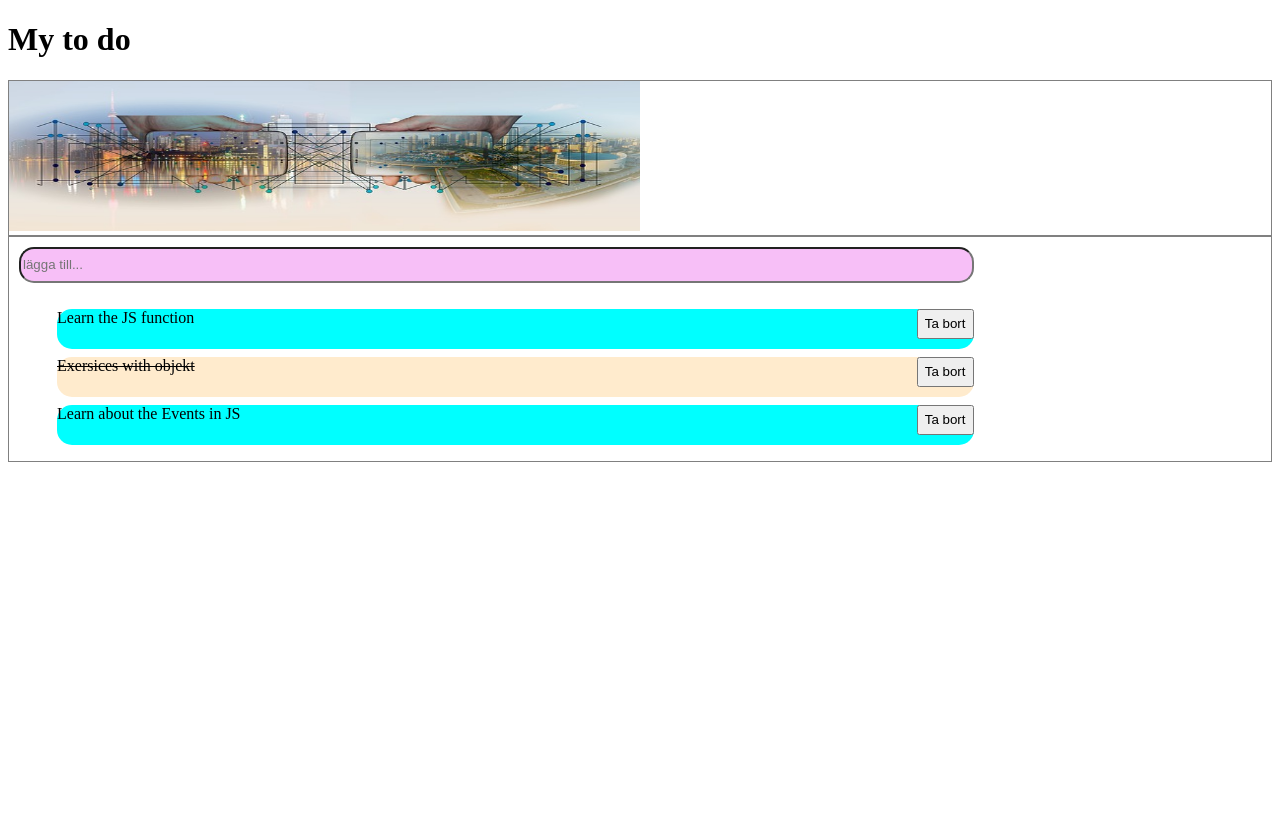
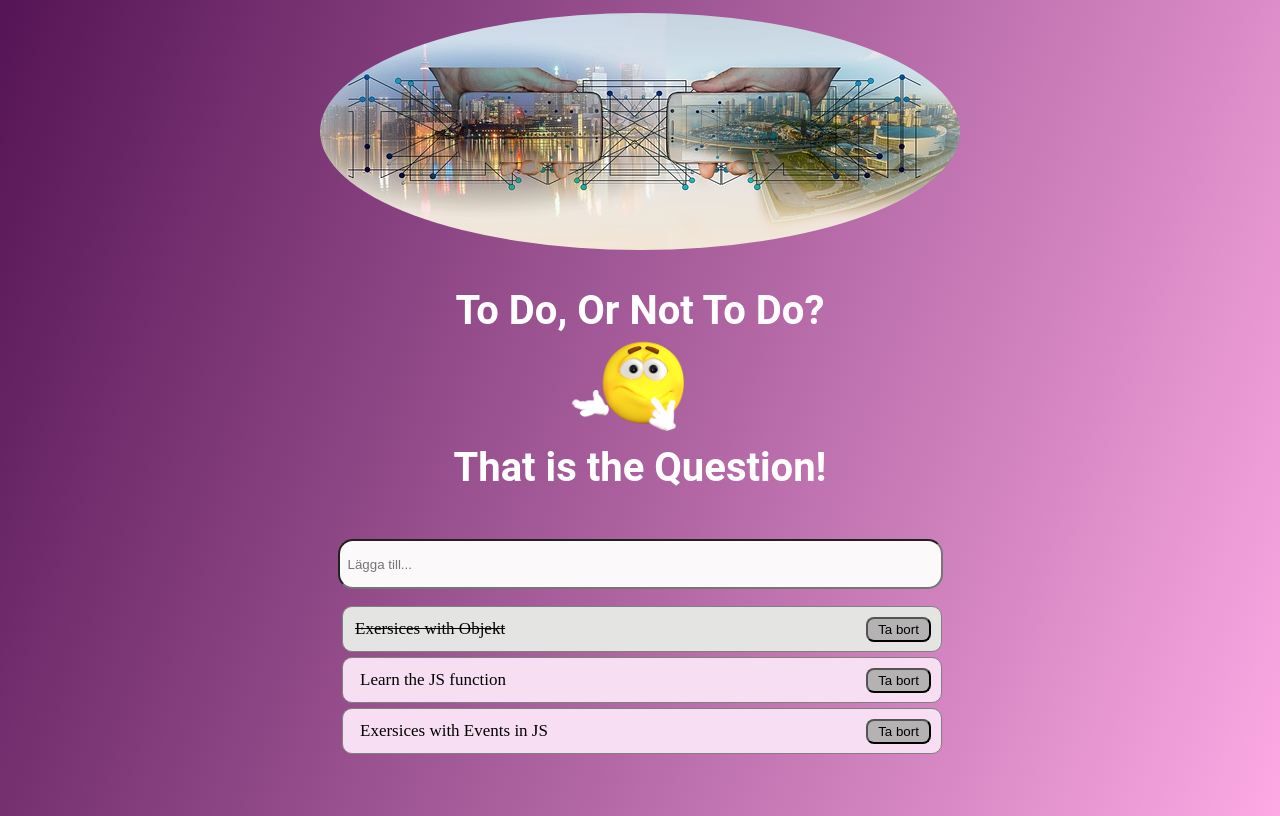
Before and after one commit to Medieinstitutet/todos-2102kh, a website built with Vite: page index.html in a window 1280 px wide. Built offline with nearby package versions, Linux system fonts and the light colour scheme; a web font is replaced by a local one.

Commit message:
Completed

```diff
--- a/index.html
+++ b/index.html
@@ -8,25 +8,26 @@
 </head>
   <body>
     <div id="app">
-      <h1>My to do</h1>
       <body>
         <div id="container">
           <section class="header">
             <img src="/src/image/city.jpg" alt="digital city">
-            <span></span>
              </section>
-            <section class="main">
+            <!-- <section class="main"> -->
           <section id="Todo">
-
-                 <section>
-                  <input  class="input" type="text" placeholder= "lägga till...">
+        <h1>To Do, Or Not To Do? <br>
+       <img class="icon" src="/src/image/emoji.png" alt="Funderande ikon">
+     <br>That is the Question! </h1>
+        <input  class="input" type="text" placeholder= "Lägga till...">
           <ul id="todolist"></ul>
-                  <!-- <input type="text" id="taskInput" placeholder="lägg till en uppgift"> -->
-                  <!-- <input type="text" id="input" placeholder="lägg till en uppgift">
-                  <button type="button" id="addBtn">Lägg till</button> -->
-              </section>
+            <!-- </section>     -->
              </section>
             </div>
            <script type="module" src="/src/js/main.js"></script>
          </body>
       </html>
+
+
+     <!-- <input type="text" id="taskInput" placeholder="lägg till en uppgift"> -->
+                  <!-- <input type="text" id="input" placeholder="lägg till en uppgift">
+                  <button type="button" id="addBtn">Lägg till</button> -->
--- a/src/js/main.js
+++ b/src/js/main.js
@@ -1,79 +1,93 @@
 import "../scss/style.css";
 
-let todosArr =[
+let todosArr = [
   {
-        id:1,
-        title:"Learn the JS function",
-        completed:false
+    id: 1,
+    title: "Learn the JS function",
+    completed: false,
   },
   {
-        id:2,
-        title:"Exersices with objekt",
-        completed:true
+    id: 2,
+    title: "Exersices with Objekt",
+    completed: true,
   },
   {
-        id:3,
-        title:"Learn about the Events in JS",
-        completed:false
+    id: 3,
+    title: "Exersices with Events in JS",
+    completed: false,
+  },
+];
+//Sorterade todosArr efter True och False
+todosArr.sort(function(a,b){
+if(a.completed===b.completed){
+return a.title - b.title;
+} else { return a.completed ? -1 : 1;
   }
-  ];
+});
+
+
 const todos = document.querySelector("#todolist");
 const input = document.querySelector(".input");
 
 //<li class="todo__list" data-id="1"></li>
 
  const createTodos = () => {
-    todos.innerHTML = '';
-    todosArr.forEach(element => {
+  todos.innerHTML = "";
+  todosArr.forEach((element) => {
   const li = document.createElement("li");
-    li.className="todo__list";
-     if(element.completed) {
-      li.classList.add('todo__list_completed')
-      }else {
-      li.classList.remove('todo__list_completed')
-      }// skapade  lista med punkter med
+  li.className = "todo__list";
+  if (element.completed) {
+    li.classList.add("todo__list_completed");
+    li.textContent = element.title;
+  } else {
+    li.classList.remove("todo__list_completed");
+    console.log("Skapa span");
+    const span = document.createElement("span");
+    span.className = "alltodo";
+    span.innerHTML = element.title;
+    li.appendChild(span);
 
+    } // skapade  lista med punkter med
 
     li.id = element.id;
-      li.textContent = element.title;
-      const button= document.createElement("button");
-      button.innerText="Ta bort";
+    const button = document.createElement("button");
+    button.innerText = "Ta bort";
     li.append(button);
 
-      button.addEventListener("click",()=>{
-      todosArr = todosArr.filter(item => item.id !== element.id);
+    button.addEventListener("click", () => {
+    todosArr = todosArr.filter((item) => item.id !== element.id);
     createTodos();
-     })
+    });
 
-     li.addEventListener("click",()=>{
-
-      handleClick(element)
-     })
+    li.addEventListener("click", () => {
+    handleClick(element);
+    });
     todos.append(li);
   });
 };
  createTodos();
 
-  function handleClick(el){
-    todosArr.forEach(item => {
-      if(item.id === el.id){
-        console.log('item.id === el.id', item.id);
+ function handleClick(el) {
+  todosArr.forEach((item) => {
+    if (item.id === el.id) {
+    console.log("item.id === el.id", item.id);
     item.completed = !item.completed;
-        console.log('item.completed', item.completed);
+    console.log("item.completed", item.completed);
     }
-    })
+  });
   createTodos();
 }
-input.addEventListener("keyup",(event)=>{
-    if(event.keyCode === 13){
-      const id = todosArr[todosArr.length -1]?.id + 1 || 1; // ||
+input.addEventListener("keyup", (event) => {
+  if (event.keyCode === 13) {
+  const id = todosArr[todosArr.length - 1]?.id + 1 || 1; // ||
 
   todosArr.push({
     id: id,
     title: input.value,
     completed: false,
     });
-      input.value = '';
+    input.value = "";
     createTodos();
+
   }
 });
--- a/src/scss/style.css
+++ b/src/scss/style.css
@@ -1,58 +1,164 @@
+
+@import url('https://fonts.googleapis.com/css2?family=Fuggles&family=Noto+Color+Emoji&family=Roboto+Condensed:ital,wght@1,300;1,700&family=Rosarivo&family=Skranji&family=Sofia&display=swap');
+
+body {
+  background:linear-gradient(150deg, #051d4e, hsl(288, 100%, 79%));
+  /*background:linear-gradient(130deg, #e7aef7, #050578);*/
+  display: flex;
+  justify-content: center;
+  text-align: center;
+  min-width: 380px;
+  min-height: 100vh;
+}
+ .container{
+  display: flex;
+  justify-content: center;
+  text-align: center;
+}
+.header{
+ margin:5px;
+}
+img {
+  width: 100%;
+  border-radius: 50%;
+}
+h1{
+  text-align: center;
+  font-family:Rosarivo,Roboto;
+  color: white;
+  font-size:15px;
+}
+img.icon {
+  width: 100px;
+}
 
 .main {
-  border: 1px solid grey;
-
+ display: flex;
+ padding:10px 10px 20px 10px;
+ background-color: rgb(253, 253, 242);
 }
 
-img {
-  width: 50%;
-  height: 150px;
-}
-li{
-  width: 75%;
-
+.alltodo{
+  margin-left: 5px;
+  font-size: 17px;
 }
 
 .todo__list_completed {
   text-decoration: line-through;
-  background-color: blanchedalmond;
+  padding: 12px;
+  background-color:rgb(253, 253, 233);
+  font-size: 16px;
+  top:12px;
+}
 
-
+li.todo__list{
+  right:18px;
+  top:12px;
+}
+li{
+  background-color: #afecfc;
 }
 .todo__list{
-  cursor: pointer;
+   padding: 12px;
+}
 
-  //background-color: blueviolet;
+ul#todolist{
+  margin:0px;
 }
 
 ul li {
-
-  width: 75%;
-  height: 40px;
+  height: 30px;
   margin: 8px;
   border-radius: 15px;
   list-style: none;
-  background-color: aqua;
+  display: flex;
   position: relative;
+  border:1px solid grey;
 }
 ul li button{
   position: absolute;
-  right: 0px;
+  right: 10px;
+  margin: 0;
+  top: 13px;
+}
+ .input {
+  width: 90%;
+  height: 30px;
+  border-radius: 15px;
+  margin-top: 15px;
+  padding: 8px;
+  margin-left: 0px;
+  background-color:rgb(252, 249, 251);
+}
+input:hover{
+  background:linear-gradient(110deg, rgb(251, 229, 251), rgb(170, 170, 253));
+}
+button {
+  width: 65px;
+  height: 25px;
+  border-radius: 10px;
+  background-color:rgba(215, 215, 215, 0.39);
+
+  }
+
+button:hover {
+  background-color: rgb(170, 170, 169);
+  color: white;
 }
 
-.header{
-  border: 1px solid grey;
+
+
+@media screen and (min-width: 450px) {
+  body{
+  background:linear-gradient(110deg, rgb(85, 20, 85), rgb(253, 170, 228));
+  }
+  li{
+  background-color: #f8def2;
+  font-size: 10px;
+  }
+  ul li {
+  height: 20px;
+  margin: 5px;
+  border-radius: 10px;
+  list-style: none;
+  display: flex;
+  position: relative;
+  }
+  button {
+    width: 65px;
+    height: 25px;
+    border-radius: 8px;
+    background-color:rgb(180, 178, 178);
+  }
+  ul li button{
+    position: absolute;
+    right: 10px;
+    top:10px
+  }
+.todo__list_completed {
+  text-decoration: line-through;
+  padding: 12px;
+  background-color:rgb(228, 228, 226);
+  font-size: 17px;
 }
-.input {
-  width: 75%;
-  height: 30px;
-  margin: 10px;
-  background-color:rgb(247, 191, 247);
-  border-radius: 15px;
+h1{
+  font-size: 40px;
 }
-button {
-  width 55px;
-  height: 30px;
-  margin: ;
+img.icon {
+  width: 150px;
+}
+}
 
-}
+/*check icons in list
+/*ul li.span::before {
+    content:'';
+  position: absolute;
+  height: 28px;
+  width: 28px;
+  /*background-image:url(/src/image/circle\ grey.png);*/
+/*ul li.span::before{
+ content:'';
+ width: 18px;
+ height: 18px;
+ background-image:url("/src/image/circle.png");
+}  */
```
Also changed, not shown: src/image/circle.png (renamed from src/image/img/circle.png), src/image/emoji.png (added), src/image/img/check.png (deleted), src/image/img/circle (1).png (deleted), src/image/img/city.jpg (deleted), src/image/img/earth.jpg (deleted), src/image/img/iconsyellow.png (deleted), src/image/img/pumpkin.jpg (deleted), src/image/img/smartphone.jpg (deleted), src/image/radio_button_checked_FILL0_wght400_GRAD0_opsz24 (1).png (added). Lines whose indentation alone changed are shown as unchanged.
